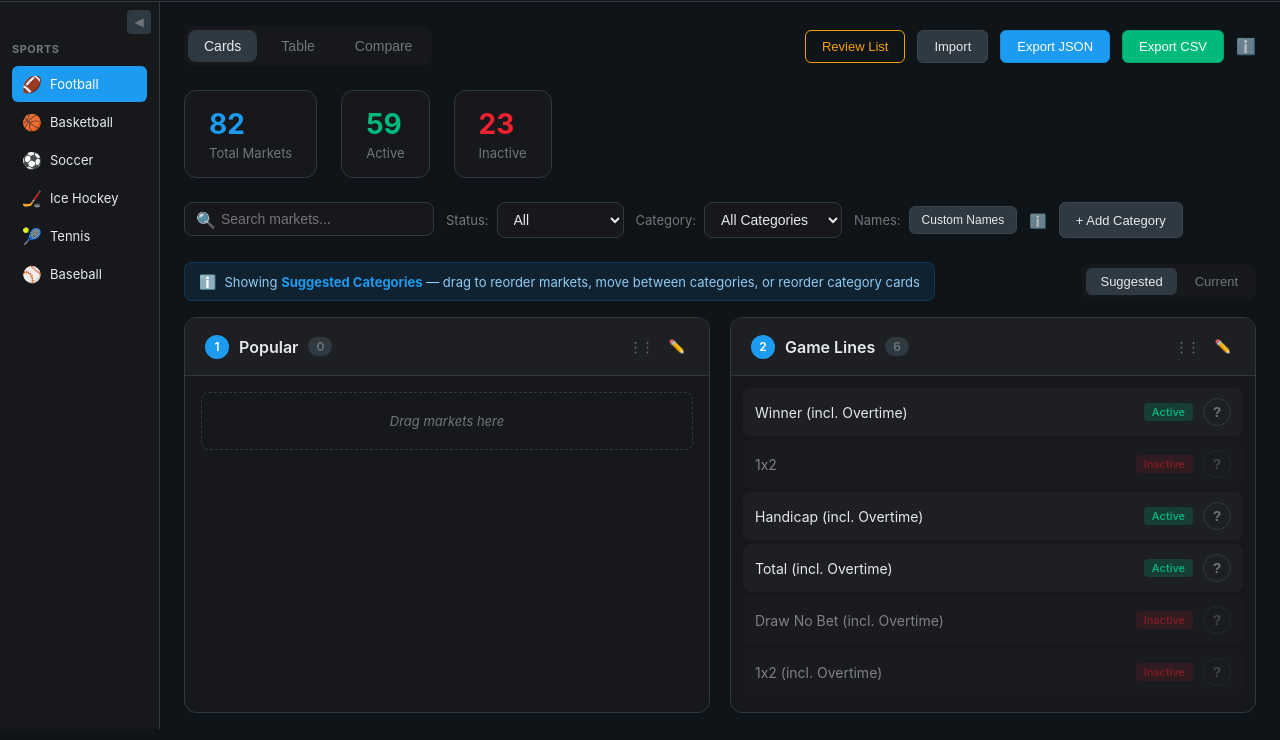
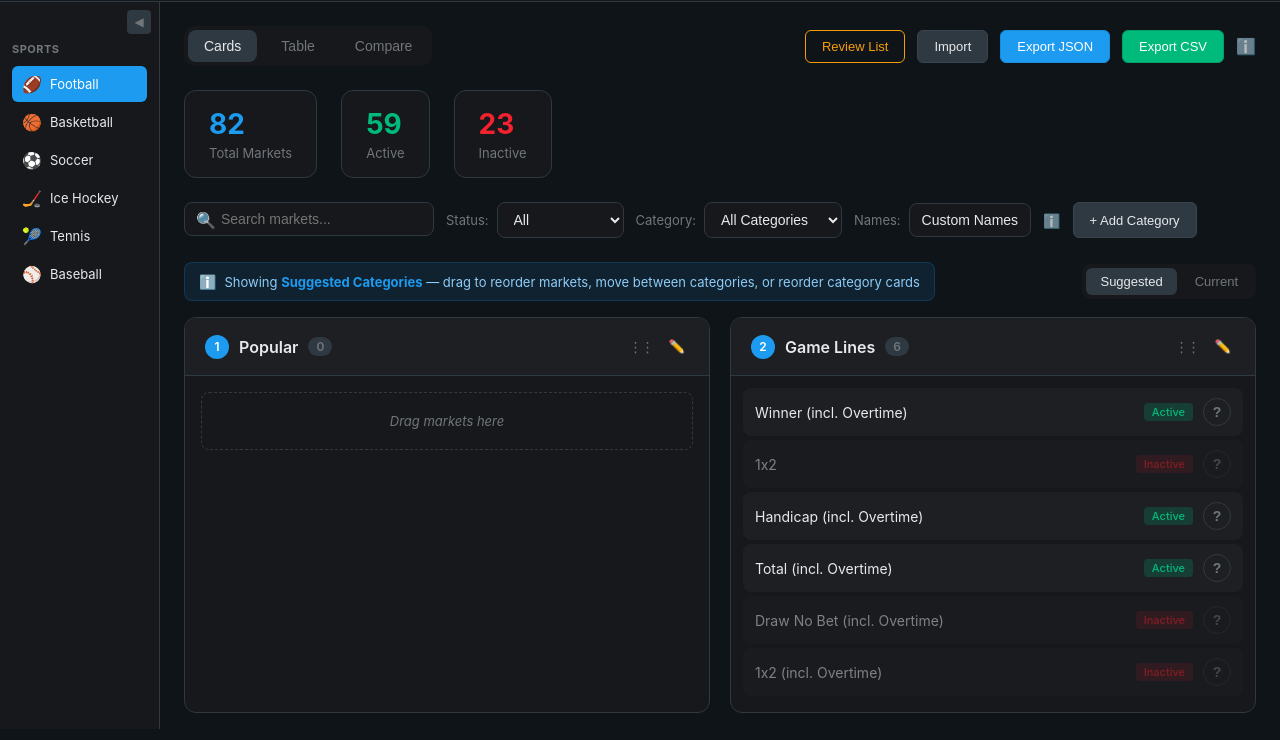
Before and after one commit to davidnghiem/marketgrouping, a plain HTML site: page index.html in a window 1280 px wide. Shown: the part 60-800 px from the top of the page. Drawn offline with Linux system fonts and the light colour scheme.

Commit message:
Update Names toggle button to match filter dropdown styling
🤖 Generated with [Claude Code](https://claude.com/claude-code)

Co-Authored-By: Claude Opus 4.5 <noreply@anthropic.com>

```diff
--- a/index.html
+++ b/index.html
@@ -210,15 +210,16 @@
         }
 
         .btn-toggle {
-            background: var(--color-border);
-            color: var(--color-text);
-            border-color: var(--color-border-light);
-            font-size: 12px;
-            padding: 6px 12px;
+            background: #16181c;
+            color: #e7e9ea;
+            border: 1px solid #2f3942;
+            font-size: 14px;
+            padding: 8px 12px;
+            border-radius: 8px;
         }
 
         .btn-toggle:hover {
-            background: var(--color-border-light);
+            border-color: #1d9bf0;
         }
 
         .btn-success {
```
